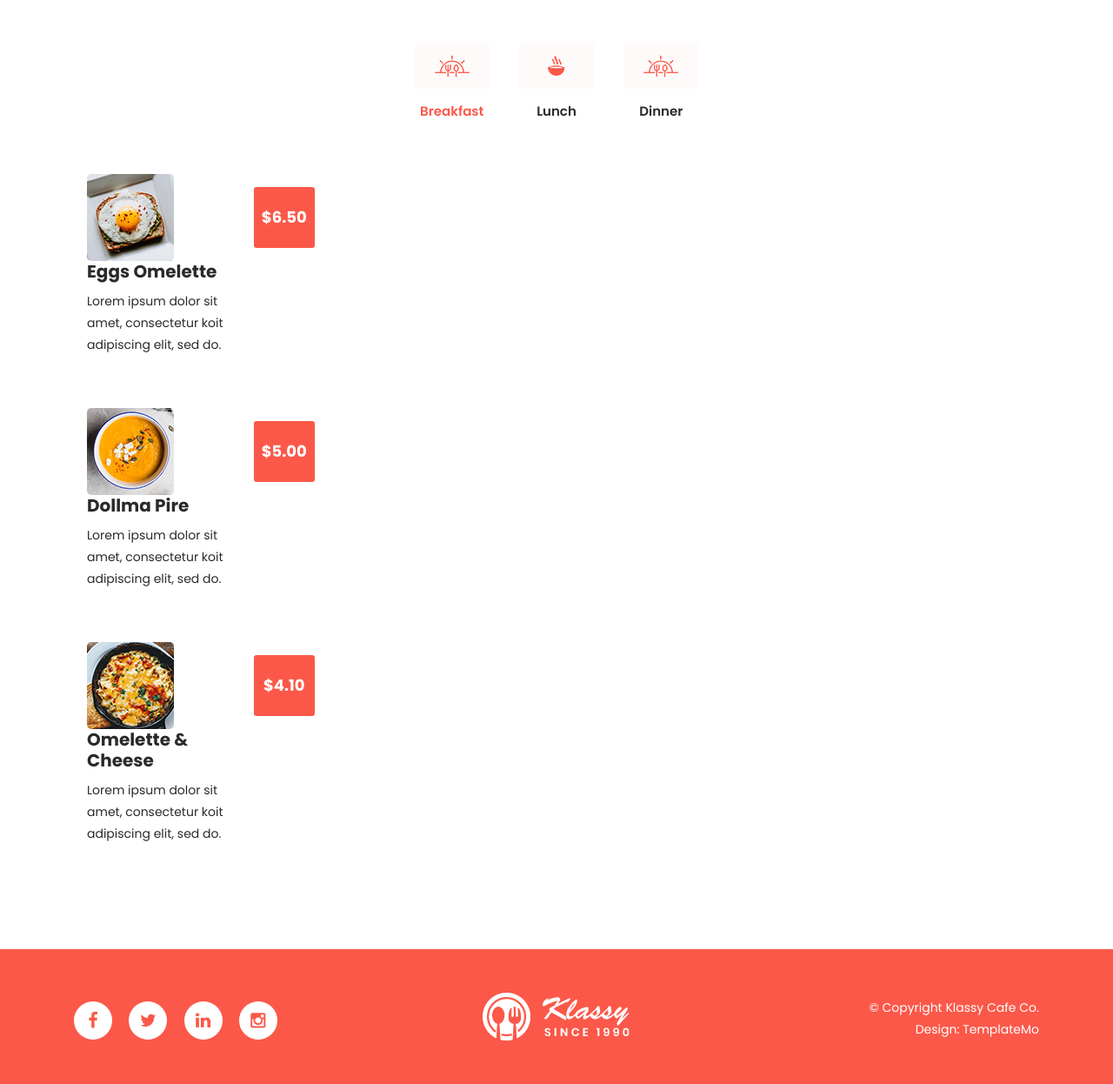
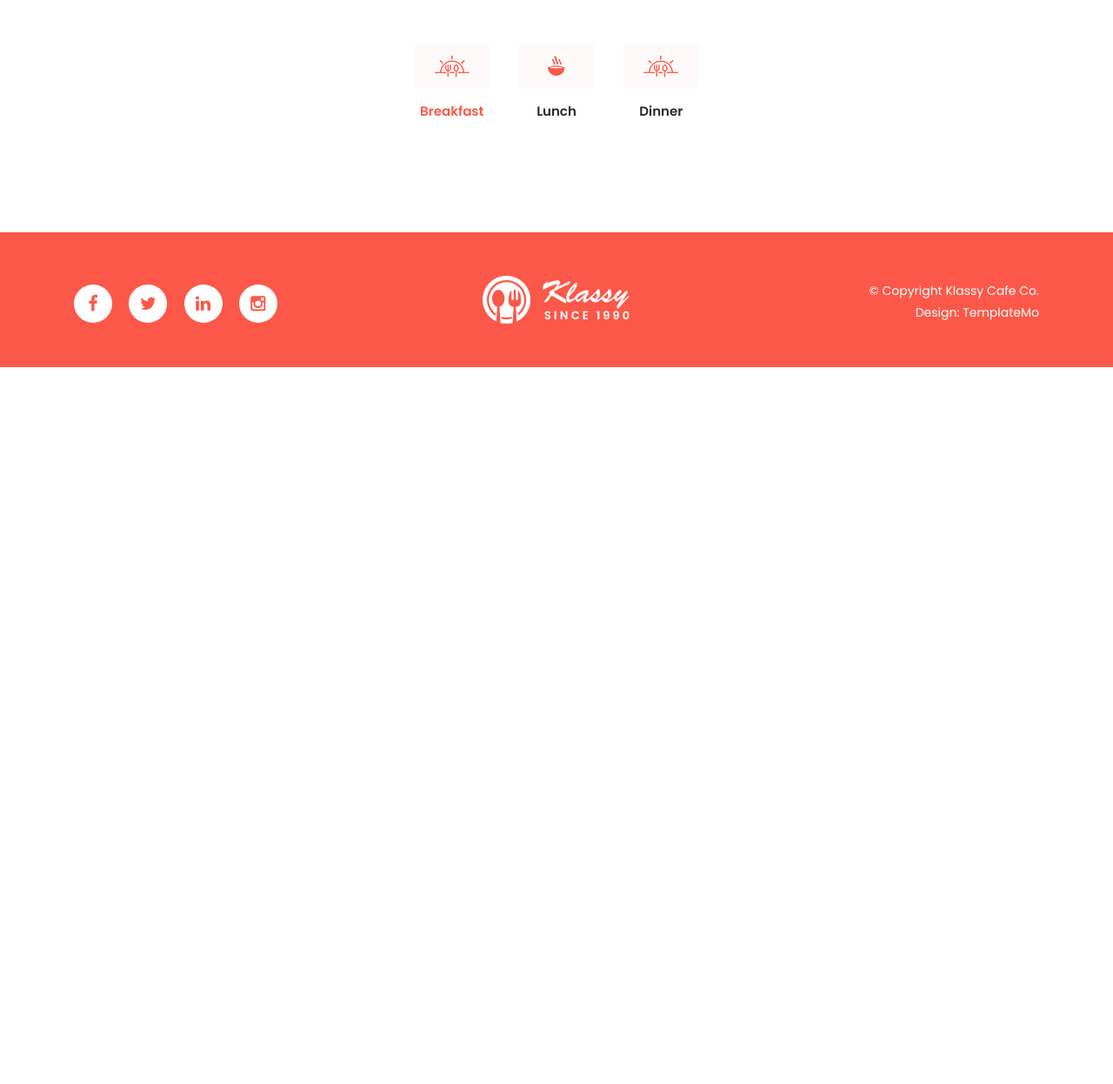
Before and after one commit to oleqich/klassy_web-app, a Django app: template main/templates/main/index.html in a window 1280 px wide. Shown: the part 4206-5452 px from the top of the page at 87% size. After the commit the page ends 4628 px from the top, so only its background shows below. Run offline with Django 3.2, Linux system fonts and the light colour scheme; the template is opened without the code that fills it: most values are stand-ins (such as "Sample title", 1, 10 or a date in 2020); grey boxes marked "Sample" are stand-in pictures; form fields are guessed from the names that the template uses; some libraries are stand-ins or nearby versions.

Commit message:
still trying to get the needful result, it's looks better, but...

```diff
--- a/main/templates/main/dishes.html
+++ b/main/templates/main/dishes.html
@@ -3,62 +3,28 @@
     <section class='tabs-content'>
         <article id='tabs-1'>
             <div class="row">
-                {% for dish in dishes %}
-                    {% if dish.tabs == 'Breakfast' %}
+                {% for i in n %}
                     <div class="col-lg-6">
                         <div class="row">
                             <div class="{% cycle 'left' 'right' %}-list">
+                                {% for dish in dishes %}
+                                    {% if dish.tabs == 'Breakfast' %}
                                         <div class="col-lg-12">
                                             <div class="tab-item">
                                                 <img src="{{ dish.image.url }}" alt="">
                                                 <h4>{{ dish.name }}</h4>
                                                 <p>{{ dish.description }}</p>
                                                 <div class="price">
-                                                <h6>{{ dish.price }}</h6>
-                                            </div>
-                                        </div>
-                                    </div>
+                                                    <h6>${{ dish.price }}</h6>
                                                 </div>
                                             </div>
                                         </div>
                                     {% endif %}
                                 {% endfor %}
-                <div class="col-lg-6">
-                    <div class="row">
-                        <div class="right-list">
-                            <div class="col-lg-12">
-                                <div class="tab-item">
-                                    <img src="assets/images/tab-item-04.png" alt="">
-                                    <h4>Eggs Omelette</h4>
-                                    <p>Lorem ipsum dolor sit amet, consectetur koit adipiscing elit, sed do.</p>
-                                    <div class="price">
-                                        <h6>$6.50</h6>
                             </div>
                         </div>
                     </div>
-                            <div class="col-lg-12">
-                                <div class="tab-item">
-                                    <img src="assets/images/tab-item-05.png" alt="">
-                                    <h4>Dollma Pire</h4>
-                                    <p>Lorem ipsum dolor sit amet, consectetur koit adipiscing elit, sed do.</p>
-                                    <div class="price">
-                                        <h6>$5.00</h6>
-                                    </div>
-                                </div>
-                            </div>
-                            <div class="col-lg-12">
-                                <div class="tab-item">
-                                    <img src="assets/images/tab-item-06.png" alt="">
-                                    <h4>Omelette & Cheese</h4>
-                                    <p>Lorem ipsum dolor sit amet, consectetur koit adipiscing elit, sed do.</p>
-                                    <div class="price">
-                                        <h6>$4.10</h6>
-                                    </div>
-                                </div>
-                            </div>
-                        </div>
-                    </div>
-                </div>
+                {% endfor %}
             </div>
         </article>
         <article id='tabs-2'>
--- a/main/views.py
+++ b/main/views.py
@@ -19,7 +19,8 @@ def reserve(request):
     else:
         form = ReserveForm()
 
-    return render(request, 'main/index.html', {'form':form, 'error':error, 'chefs':chefs, 'dishes':dishes, })
+    return render(request, 'main/index.html', {'form':form, 'error':error,
+                'chefs':chefs, 'dishes':dishes, 'n':[1,2]})
 
 # Create your views here.
 def index(request):
```
Lines whose indentation alone changed are shown as unchanged.
